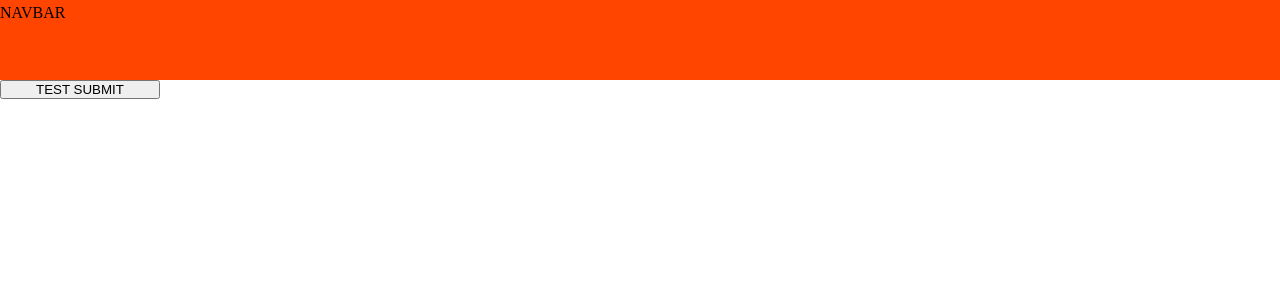
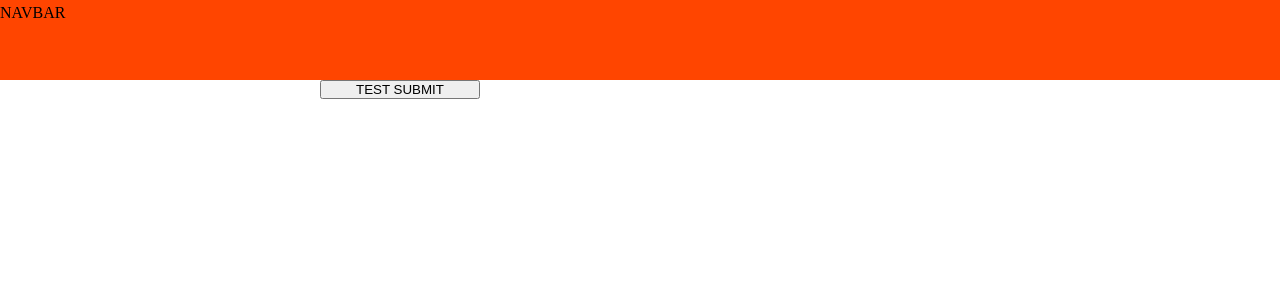
Before and after one commit to gavinquirk/whosthat, a React (Create React App) app: page /upload in a window 1280 px wide. Shown: the top 300 px of the page. Built offline with nearby package versions, Linux system fonts and the light colour scheme.

Commit message:
pseudocoding

```diff
--- /dev/null
+++ b/src/components/PersonImage/PersonImage.js
@@ -0,0 +1,11 @@
+import React from 'react'
+
+// Will receive imageURL from props
+
+const personImage = (props) => (
+  <div>
+    {/* TODO: Cropped and centered person image */}
+  </div>
+)
+
+export default personImage
--- a/src/containers/Uploader/Uploader.js
+++ b/src/containers/Uploader/Uploader.js
@@ -11,6 +11,8 @@
 import React, { Component } from 'react'
 import axios from '../../axios-persons';
 
+import PersonImage from '../../components/PersonImage/PersonImage'
+
 class Uploader extends Component {
 
   state = {
@@ -20,7 +22,7 @@ class Uploader extends Component {
   }
 
   postPersonHandler = () => {
-    // TODO: Post request to firebase with new person data
+    // TODO: Grab ownerId from login and imageURL from state (after image is uploaded to uploadcare)
     console.log('Submitting new person')
     const person = {
       ownerId: this.state.ownerId,
@@ -37,6 +39,10 @@ class Uploader extends Component {
 
     return (
       <>
+        <PersonImage />
+        <div className="uploadControls">
+          {/* TODO: Component will contain uploadcare widget, controls and final submission for new person */}
+        </div>
         <button onClick={this.postPersonHandler}>TEST SUBMIT</button>
       </>
     )
```
Also changed, not shown: src/containers/Person/Person.js (+12 -1 lines), src/components/PersonImage/PersonImage.module.css (added).
